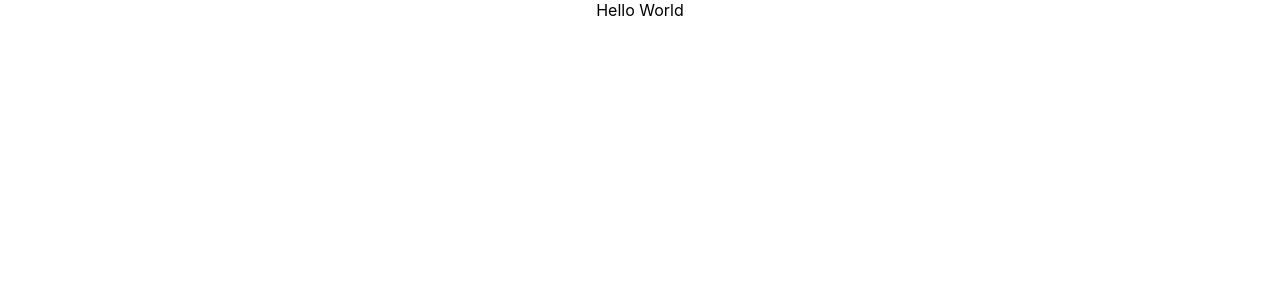
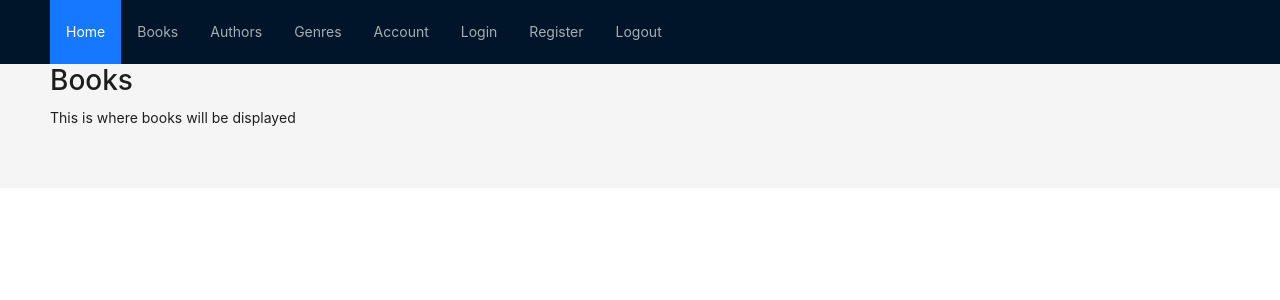
Before and after one commit to helenatorrinha/6003CEM_FrontendBooksDatabase, a React (Create React App) app: page /books in a window 1280 px wide. Shown: the top 300 px of the page. Built offline with nearby package versions, Linux system fonts and the light colour scheme.

Commit message:
Added main components

```diff
--- a/package.json
+++ b/package.json
@@ -6,8 +6,10 @@
     "@testing-library/jest-dom": "^5.17.0",
     "@testing-library/react": "^13.4.0",
     "@testing-library/user-event": "^13.5.0",
+    "antd": "^5.15.0",
     "react": "^18.2.0",
     "react-dom": "^18.2.0",
+    "react-router-dom": "^6.22.2",
     "react-scripts": "5.0.1",
     "web-vitals": "^2.1.4"
   },
--- a/src/App.css
+++ b/src/App.css
@@ -1,3 +1,5 @@
+@import '~antd/dist/reset.css';
+
 .App {
   text-align: center;
 }
--- a/src/App.js
+++ b/src/App.js
@@ -1,11 +1,47 @@
 
+import React from 'react';
+import { Layout } from 'antd';
+import {
+  BrowserRouter as Router,
+  Routes,
+  Route
+} from "react-router-dom";
 import './App.css';
+
+import Nav from './components/nav';
+import Account from './components/account';
+import Home from './components/home';
+import Books from './components/books';
+import Authors from './components/authors';
+import Genres from './components/genres';
+import Login from './components/login';
+import Register from './components/register';
+
+const { Header, Content, Footer } = Layout;
 
 function App() {
   return (
-    <div className="App">
-      Hello World
-    </div>
+    <Router>
+      <Layout className='layout'>
+        <Header className='header'>
+          <Nav />
+        </Header>
+
+        <Content style={{ padding: '0 50px' }}>
+          <Routes>
+            <Route path="/" element={<Home />} />
+            <Route path="/books" element={<Books />} />
+            <Route path="/authors" element={<Authors />} />
+            <Route path="/genres" element={<Genres />} />
+            <Route path="/account" element={<Account />} />
+            <Route path="/login" element={<Login />} />
+            <Route path="/register" element={<Register />} />
+          </Routes>
+        </Content>
+
+        <Footer className='Footer'></Footer>
+      </Layout>
+    </Router>
   );
 }
 
--- /dev/null
+++ b/src/components/account.js
@@ -0,0 +1,17 @@
+import React from 'react';
+
+// placeholderUser={
+//     name: 'John Doe',
+//     email: ''
+// }
+
+function Account(props) {
+  return (
+    <>
+      <h1>Account</h1>
+      <p>This is where account information will be displayed</p>
+    </>
+  );
+}
+
+export default Account;
--- /dev/null
+++ b/src/components/authors.js
@@ -0,0 +1,12 @@
+import React from 'react';
+
+function Authors(props) {
+  return (
+    <>
+      <h1>Authors</h1>
+      <p>This is where authors will be displayed</p>
+    </>
+  );
+}
+
+export default Authors;
--- /dev/null
+++ b/src/components/books.js
@@ -0,0 +1,12 @@
+import React from 'react';
+
+function Books(props) {
+  return (
+    <>
+      <h1>Books</h1>
+      <p>This is where books will be displayed</p>
+    </>
+  );
+}
+
+export default Books;
--- /dev/null
+++ b/src/components/genres.js
@@ -0,0 +1,12 @@
+import React from 'react';
+
+function Genres(props) {
+  return (
+    <>
+      <h1>Genres</h1>
+      <p>This is where genres will be displayed</p>
+    </>
+  );
+}
+
+export default Genres;
--- /dev/null
+++ b/src/components/grid.js
@@ -0,0 +1,41 @@
+import React from 'react';
+import { Col, Row } from 'antd';
+// import PostCard from './postcard';
+
+class Grid extends React.Component {
+
+  constructor(props) {
+    super(props);
+    this.state = {
+      posts: []
+    }
+  }
+
+  componentDidMount() {
+    this.setState({
+      // posts: require('../data/postsList.json')
+    })
+  }
+
+  render() {
+    if (!this.state.posts.length) {
+      return <h3>Loading posts...</h3>
+    }
+    const cardList = this.state.posts.map(post => {
+      return (
+        <div style={{padding:"10px"}} key={post.id}>
+          <Col span={6}>
+            {/* <PostCard {...post} /> */}
+          </Col>
+        </div>
+      )
+    });
+    return (
+      <Row type="flex" justify="space-around">
+        {cardList}
+      </Row>
+    );
+  }
+}
+
+export default Grid;
--- /dev/null
+++ b/src/components/home.js
@@ -0,0 +1,28 @@
+import React from 'react';
+import { Input, Layout } from 'antd';
+import Grid from './grid';
+
+const { Search } = Input;
+
+const { Header, Content, Footer } = Layout;
+
+function Home(props) {
+
+  return (
+      <div className="site-layout-content">
+        <Layout>
+          <Search placeholder="input search text"
+            allowClear
+            enterButton="Search"
+            size="large"
+            onSearch={null}/>
+          <Header className="site-page-header"
+            title="Books Database"
+            subTitle="Welcome to the books database."/>
+        </Layout>
+        <Grid />
+      </div>
+  );
+}
+
+export default Home;
--- /dev/null
+++ b/src/components/login.js
@@ -0,0 +1,12 @@
+import React from 'react';
+
+function Login(props) {
+  return (
+    <>
+      <h1>Login</h1>
+      <p>This is where login will be displayed</p>
+    </>
+  );
+}
+
+export default Login;
--- /dev/null
+++ b/src/components/nav.js
@@ -0,0 +1,23 @@
+import React from 'react';
+import { Menu } from 'antd';
+import { Link } from "react-router-dom";
+
+function Nav(props) {
+  return (
+    <>
+      <div className="logo" />
+      <Menu theme="dark" mode="horizontal" defaultSelectedKeys={['1']}>
+        <Menu.Item key="1"><Link to="/">Home</Link></Menu.Item>
+        <Menu.Item key="2"><Link to="/books">Books</Link></Menu.Item>
+        <Menu.Item key="3"><Link to="/authors">Authors</Link></Menu.Item>
+        <Menu.Item key="4"><Link to="/genres">Genres</Link></Menu.Item>
+        <Menu.Item key="5"><Link to="/account">Account</Link></Menu.Item>
+        <Menu.Item key="6"><Link to="/login">Login</Link></Menu.Item>
+        <Menu.Item key="7"><Link to="/register">Register</Link></Menu.Item>
+        <Menu.Item key="8"><Link to="/logout">Logout</Link></Menu.Item>
+      </Menu>
+    </>
+  );
+}
+
+export default Nav;
--- /dev/null
+++ b/src/components/register.js
@@ -0,0 +1,12 @@
+import React from 'react';
+
+function Register(props) {
+  return (
+    <>
+      <h1>Register</h1>
+      <p>This is where register will be displayed</p>
+    </>
+  );
+}
+
+export default Register;
```
Also changed, not shown: 1 other file (tests, documents, lock files or other folders).
